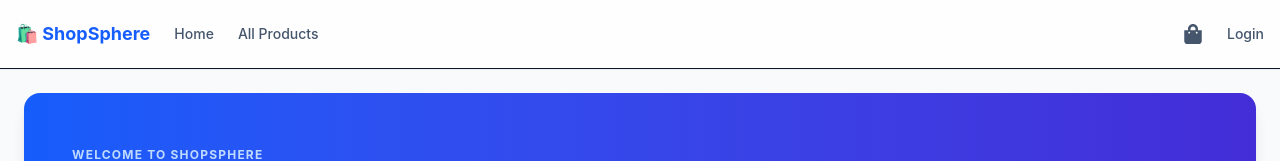
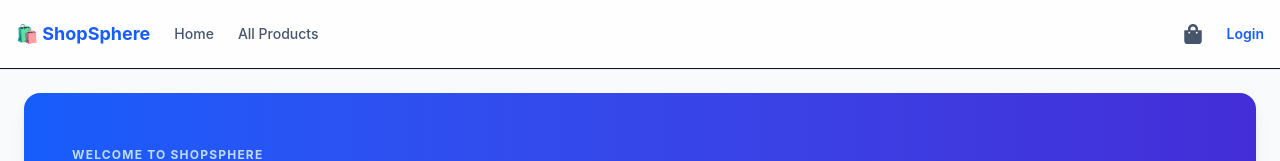
Before and after one commit to anjan-in/shopsphere-ecommerce-platform, a React (Vite) app: page / in a window 1280 px wide. Shown: the top 161 px of the page. Built offline with nearby package versions, Linux system fonts and the light colour scheme; no server answers; the database is empty.

Commit message:
feat(routes): secure profile and order routes and bind auth-aware navigation to MainLayout header

```diff
--- a/src/layouts/MainLayout.tsx
+++ b/src/layouts/MainLayout.tsx
@@ -1,10 +1,12 @@
 import { Outlet, Link } from 'react-router-dom';
 import { useCart } from '../hooks/useCart';
+import { useAuth } from '../hooks/useAuth';
 import CartDrawer from '../components/cart/CartDrawer';
-import { FaShoppingBag } from 'react-icons/fa';
+import { FaShoppingBag, FaUser, FaBox } from 'react-icons/fa';
 
 export default function MainLayout() {
   const { summary, toggleDrawer } = useCart();
+  const { user, isAuthenticated } = useAuth();
 
   return (
     <div className="flex min-h-screen flex-col bg-slate-50 text-slate-900">
@@ -16,7 +18,6 @@ export default function MainLayout() {
         </div>
 
         <div className="flex items-center gap-4">
-          {/* Cart Icon Drawer Trigger */}
           <button
             onClick={() => toggleDrawer(true)}
             className="relative p-2 text-slate-600 hover:text-blue-600 transition"
@@ -29,7 +30,21 @@ export default function MainLayout() {
             )}
           </button>
 
-          <Link to="/login" className="text-sm font-medium text-slate-600 hover:text-blue-600">Login</Link>
+          {isAuthenticated && user ? (
+            <div className="flex items-center gap-3">
+              <Link to="/orders" className="p-2 text-slate-600 hover:text-blue-600 transition" title="My Orders">
+                <FaBox className="h-4 w-4" />
+              </Link>
+              <Link to="/profile" className="flex items-center gap-2 rounded-full border bg-slate-50 px-3 py-1.5 text-xs font-bold text-slate-700 hover:bg-slate-100">
+                <FaUser className="h-3 w-3 text-blue-600" />
+                <span>{user.fullName?.split(' ')[0]}</span>
+              </Link>
+            </div>
+          ) : (
+            <Link to="/login" className="text-sm font-semibold text-blue-600 hover:underline">
+              Login
+            </Link>
+          )}
         </div>
       </header>
 
@@ -37,7 +52,6 @@ export default function MainLayout() {
         <Outlet />
       </main>
 
-      {/* Global Mount for Slide-Over Cart Drawer */}
       <CartDrawer />
 
       <footer className="border-t bg-white p-4 text-center text-sm text-slate-500">© 2026 ShopSphere</footer>
--- a/src/routes/AppRoutes.tsx
+++ b/src/routes/AppRoutes.tsx
@@ -11,6 +11,9 @@ import CartPage from '../pages/Cart/index';
 import CheckoutPage from '../pages/Checkout/index';
 import OrderSuccessPage from '../pages/OrderSuccess/index';
 import Login from '../pages/Login';
+import ProtectedRoute from './ProtectedRoute';
+import ProfilePage from '../pages/Profile/index';
+import OrderHistoryPage from '../pages/Orders/index';
 
 const router = createBrowserRouter([
   {
@@ -35,12 +38,32 @@ const router = createBrowserRouter([
       },
       {
         path: 'checkout',
-        element: <CheckoutPage />
+        element: (
+          <ProtectedRoute>
+            <CheckoutPage />
+          </ProtectedRoute>
+        )
       },
       {
         path: 'order-success/:id',
         element: <OrderSuccessPage />
-      }
+      },
+      {
+        path: 'profile',
+        element: (
+          <ProtectedRoute>
+            <ProfilePage />
+          </ProtectedRoute>
+        )
+      },
+      {
+        path: 'orders',
+        element: (
+          <ProtectedRoute>
+            <OrderHistoryPage />
+          </ProtectedRoute>
+        )
+      },
     ],
   },
   {
```
